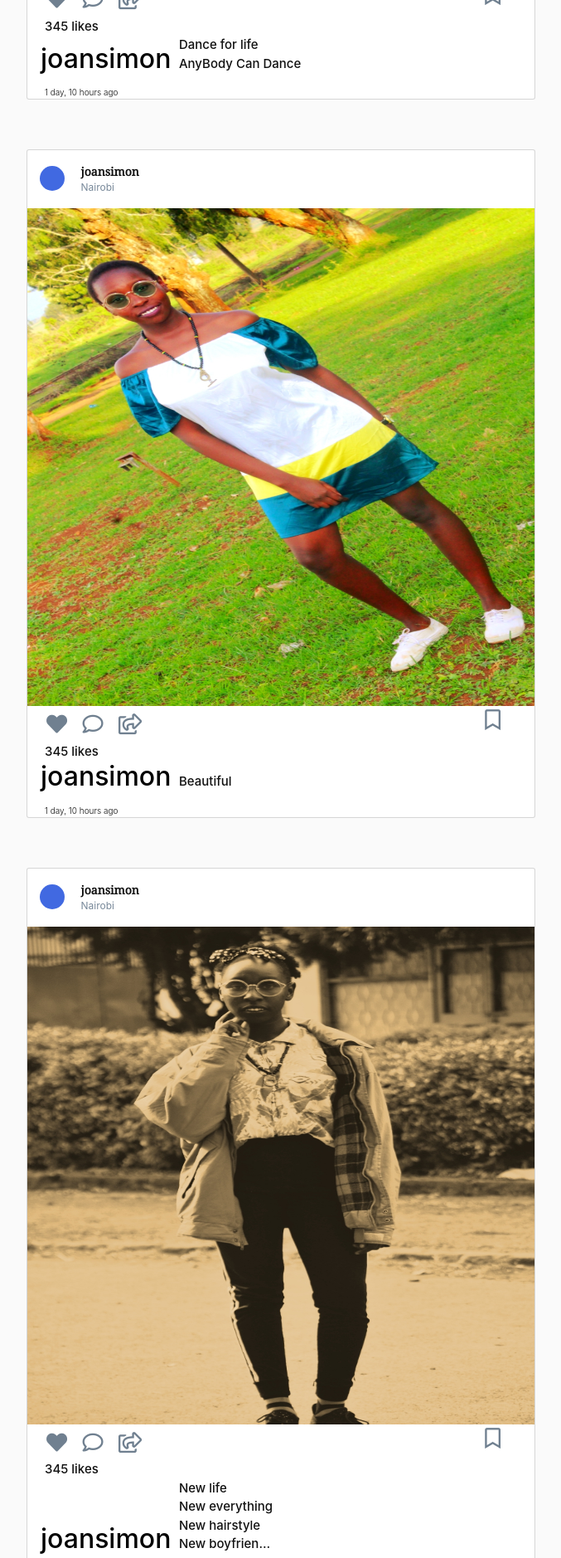
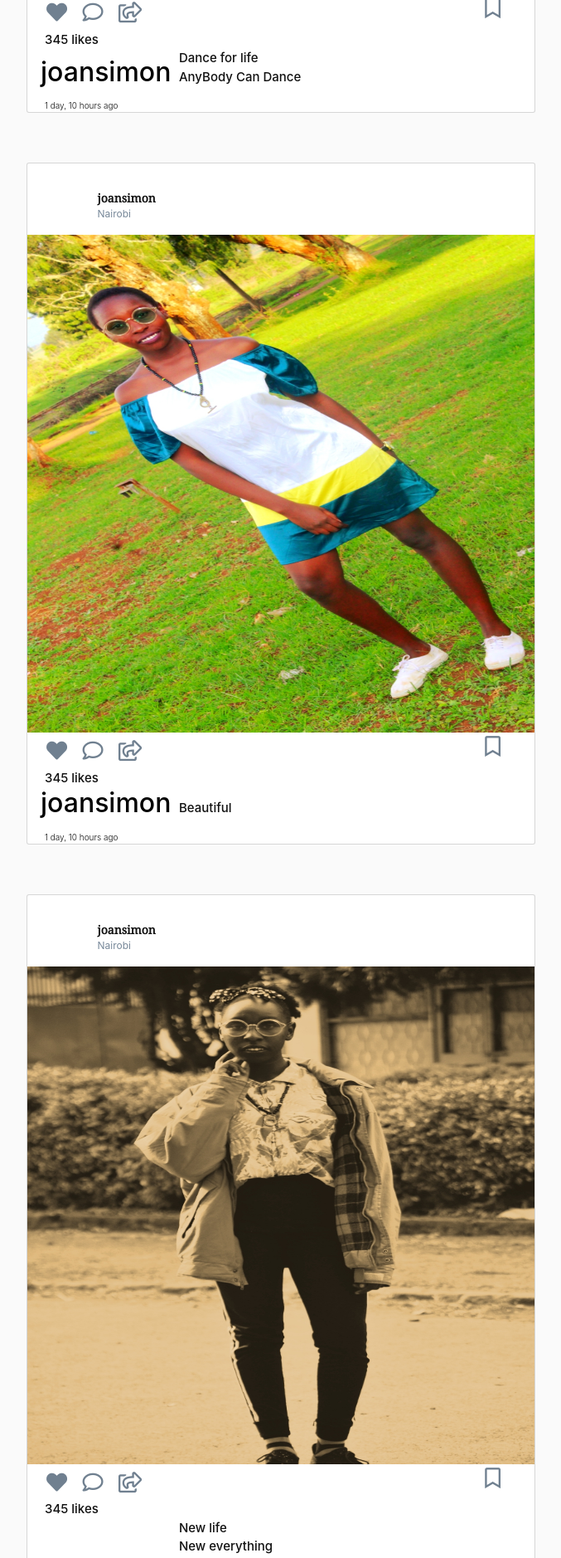
Before and after one commit to Joan-w/Insta-clone, a Django app: page / in a window 1280 px wide. Shown: the part 827-2705 px from the top of the page at 83% size, without its empty margins (301-978 px from the left). Run offline with Django 3.2, Linux system fonts and the light colour scheme; data comes from the database, SQL or seed files in the repository; some libraries are stand-ins or nearby versions.

Commit message:
Delete the container's styles

```diff
--- a/insta/static/css/insta.css
+++ b/insta/static/css/insta.css
@@ -84,9 +84,8 @@ header{
 }
 .profile_image{
     display: inline-block;
-    background-color: royalblue;
-    height: 30px;
-    width: 30px;
+    height: 50px;
+    width: 50px;
     padding:0;
     margin:0;
     border: 0 solid #000;
```
